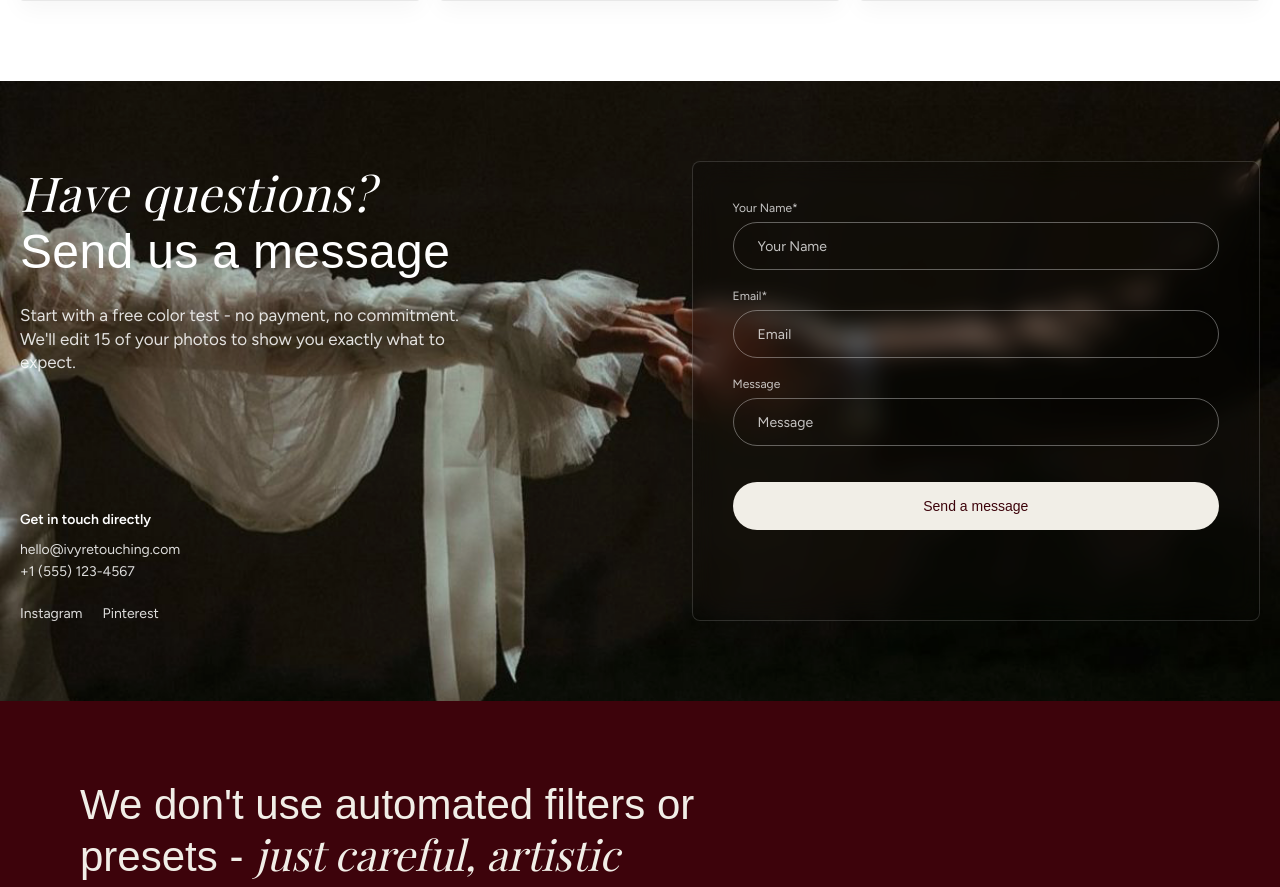
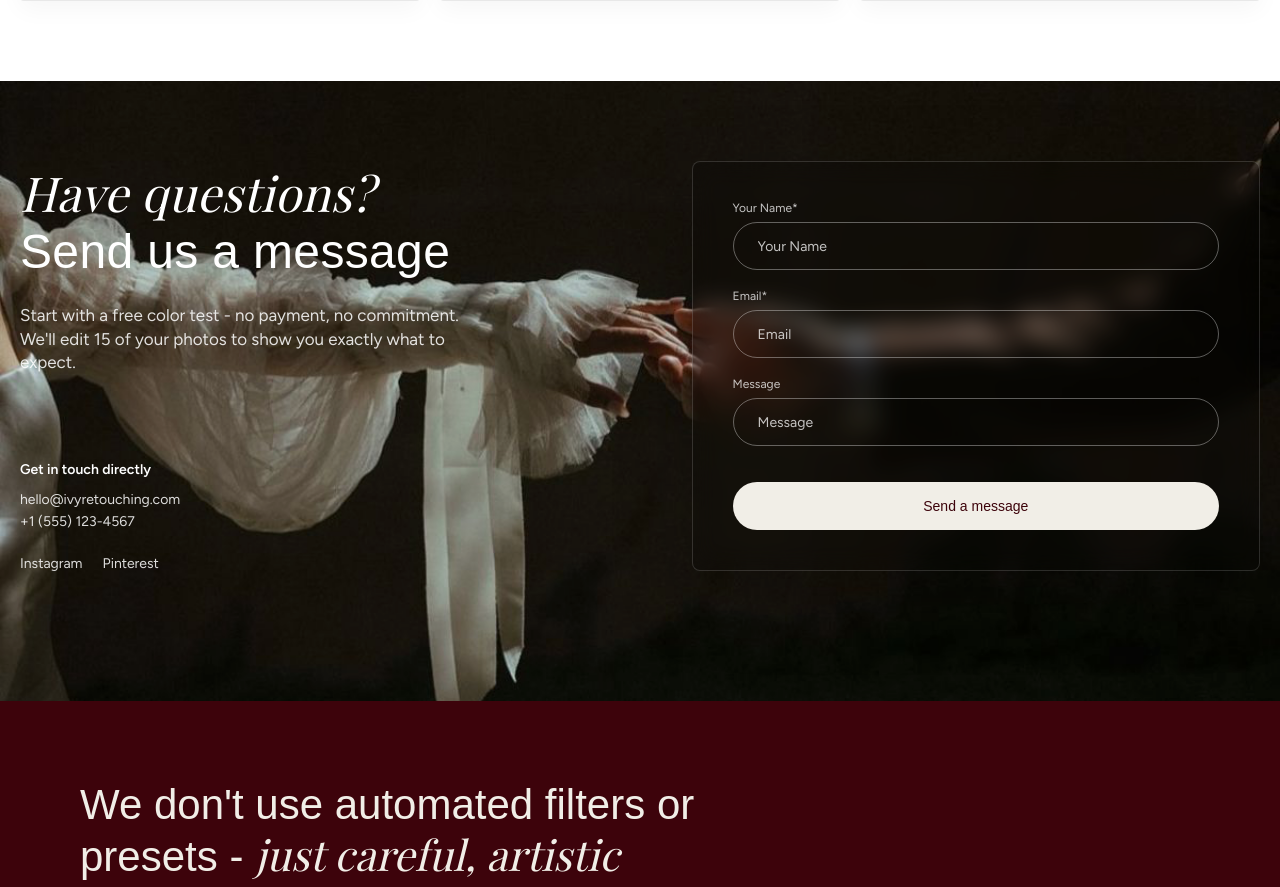
Before and after one commit to inflo0ms/ivy-studio, a Next.js app: page / in a window 1280 px wide. Shown: the part 7619-8506 px from the top of the page. Built offline with nearby package versions, Linux system fonts and the light colour scheme; a web font is replaced by a local one.

Commit message:
UI polish

```diff
--- a/src/components/sections/common/contact.tsx
+++ b/src/components/sections/common/contact.tsx
@@ -49,7 +49,7 @@ export function Contact({
         className="min-h-[620px]"
         imageClassName="object-center"
       >
-        <Container className="grid min-h-[620px] gap-10 py-16 md:grid-cols-[1fr_0.9fr] md:py-20">
+        <Container className="grid min-h-[473px] gap-10 py-16 md:grid-cols-[1fr_0.9fr] md:py-20">
           <div className="contents text-center text-white md:flex md:h-full md:max-w-[520px] md:flex-col md:justify-between md:text-left">
             <div className="order-1 md:order-none">
               <SectionTitle tone="light" className="text-white">
```
